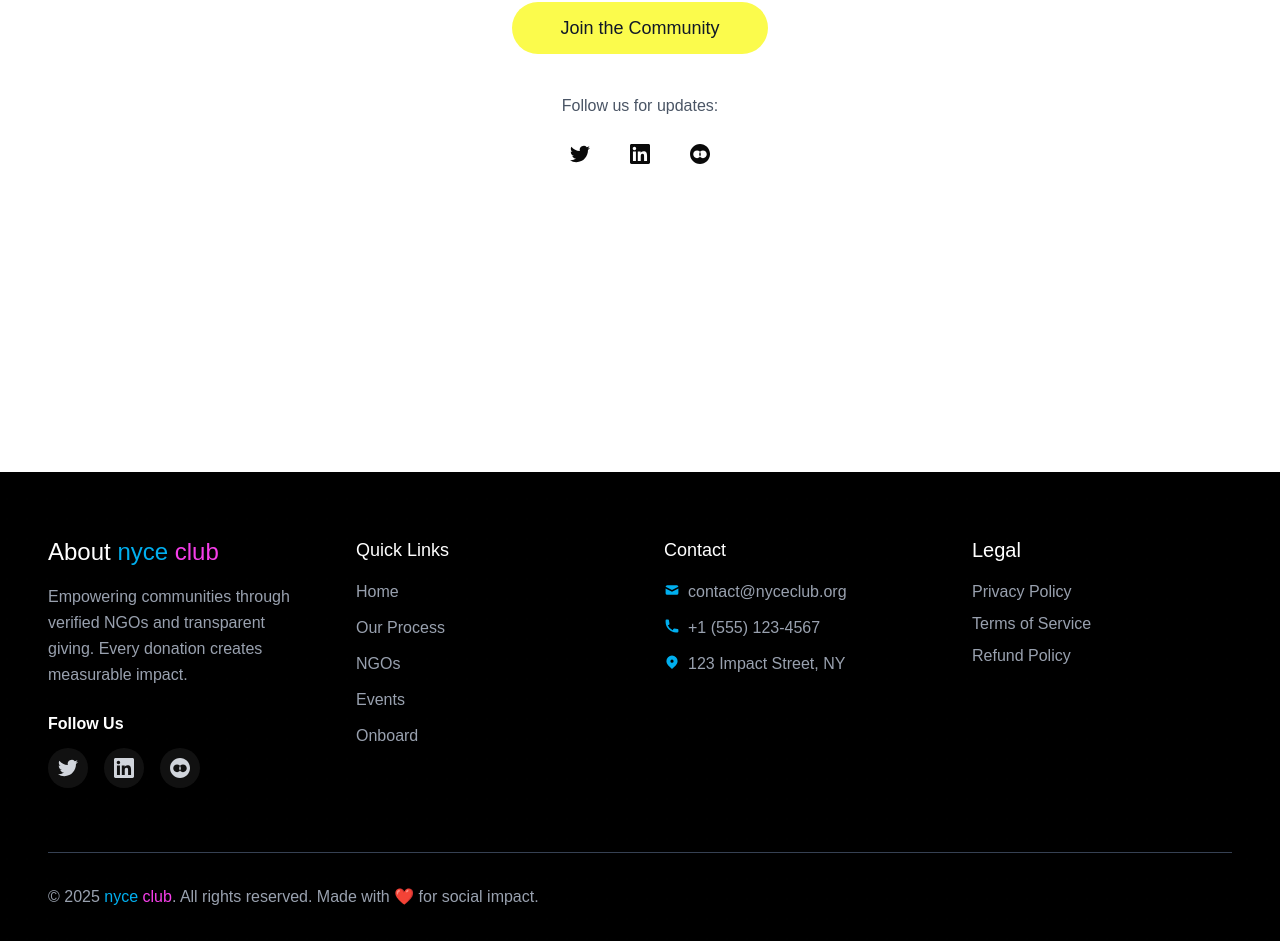
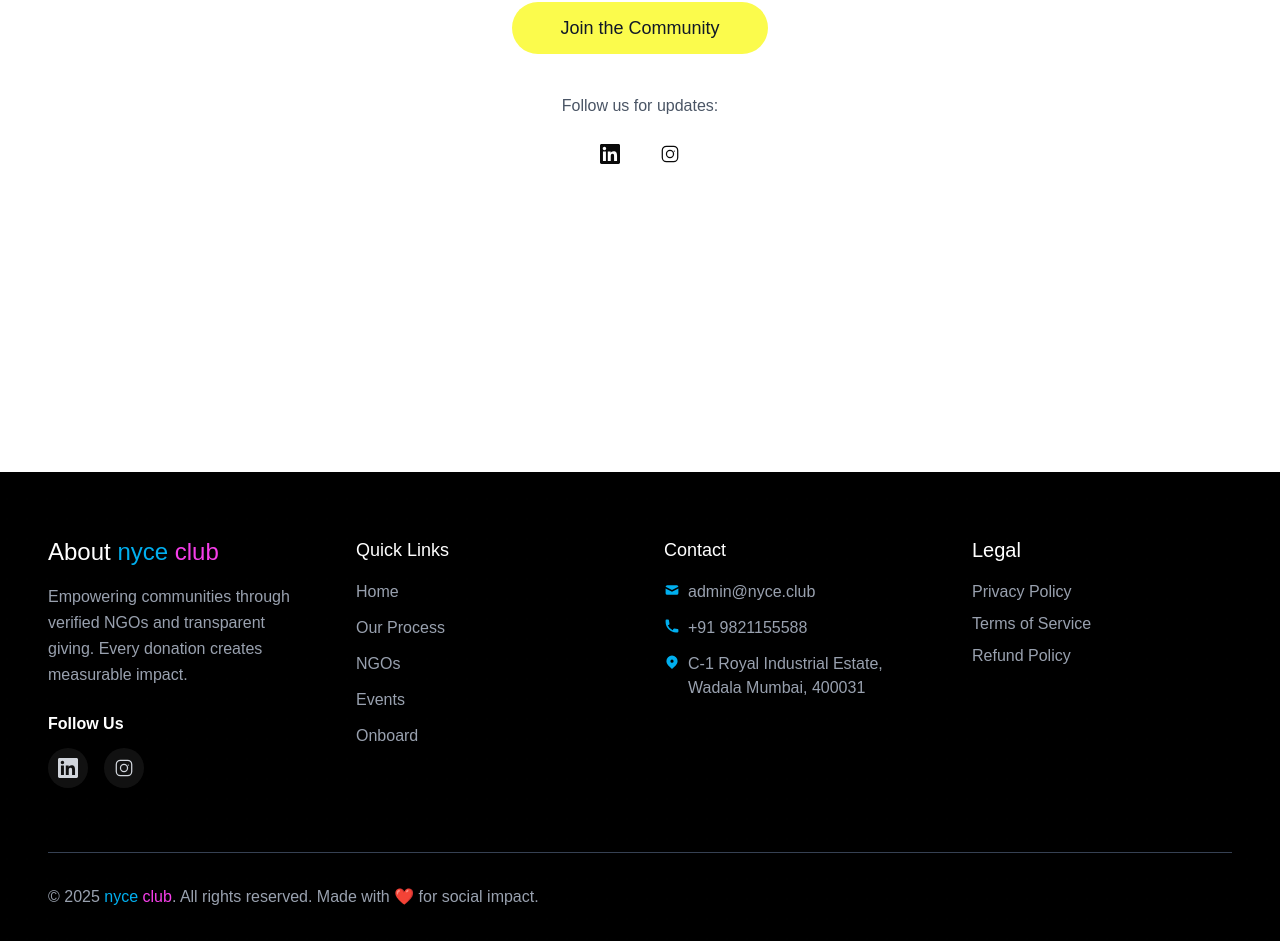
Before and after one commit to Devzel-Agency/nyce_club_frontend, a Next.js app: page /events in a window 1280 px wide. Shown: the part 328-1269 px from the top of the page. Built offline with nearby package versions, Linux system fonts and the light colour scheme; a web font is replaced by a local one.

Commit message:
feat: Update social media links and improve footer contact information

```diff
--- a/components/footer.js
+++ b/components/footer.js
@@ -25,31 +25,27 @@
 
   const socialLinks = [
     {
-      name: "Twitter",
-      icon: (
-        <svg className="w-5 h-5" fill="currentColor" viewBox="0 0 24 24">
-          <path d="M23.953 4.57a10 10 0 01-2.825.775 4.958 4.958 0 002.163-2.723c-.951.555-2.005.959-3.127 1.184a4.92 4.92 0 00-8.384 4.482C7.69 8.095 4.067 6.13 1.64 3.162a4.822 4.822 0 00-.666 2.475c0 1.71.87 3.213 2.188 4.096a4.904 4.904 0 01-2.228-.616v.06a4.923 4.923 0 003.946 4.827 4.996 4.996 0 01-2.212.085 4.936 4.936 0 004.604 3.417 9.867 9.867 0 01-6.102 2.105c-.39 0-.779-.023-1.17-.067a13.995 13.995 0 007.557 2.209c9.053 0 13.998-7.496 13.998-13.985 0-.21 0-.42-.015-.63A9.935 9.935 0 0024 4.59z" />
-        </svg>
-      ),
-      href: "#",
-    },
-    {
       name: "LinkedIn",
       icon: (
         <svg className="w-5 h-5" fill="currentColor" viewBox="0 0 24 24">
           <path d="M20.447 20.452h-3.554v-5.569c0-1.328-.027-3.037-1.852-3.037-1.853 0-2.136 1.445-2.136 2.939v5.667H9.351V9h3.414v1.561h.046c.477-.9 1.637-1.85 3.37-1.85 3.601 0 4.267 2.37 4.267 5.455v6.286zM5.337 7.433c-1.144 0-2.063-.926-2.063-2.065 0-1.138.92-2.063 2.063-2.063 1.14 0 2.064.925 2.064 2.063 0 1.139-.925 2.065-2.064 2.065zm1.782 13.019H3.555V9h3.564v11.452zM22.225 0H1.771C.792 0 0 .774 0 1.729v20.542C0 23.227.792 24 1.771 24h20.451C23.2 24 24 23.227 24 22.271V1.729C24 .774 23.2 0 22.222 0h.003z" />
         </svg>
       ),
-      href: "#",
+      href: "https://www.linkedin.com/company/nyce-club/",
     },
     {
       name: "Instagram",
       icon: (
-        <svg className="w-5 h-5" fill="currentColor" viewBox="0 0 24 24">
-          <path d="M12.017 0C5.396 0 .029 5.367.029 11.987c0 6.618 5.367 11.986 11.988 11.986s11.987-5.368 11.987-11.986C24.014 5.367 18.635.001 12.017.001zM8.449 16.988c-2.509 0-4.543-2.033-4.543-4.541s2.034-4.541 4.543-4.541 4.541 2.033 4.541 4.541-2.032 4.541-4.541 4.541zm7.119 0c-2.509 0-4.541-2.033-4.541-4.541s2.032-4.541 4.541-4.541 4.541 2.033 4.541 4.541-2.032 4.541-4.541 4.541z" />
+        <svg
+          className="w-5 h-5"
+          viewBox="0 0 24 24"
+          fill="currentColor"
+          xmlns="http://www.w3.org/2000/svg"
+        >
+          <path d="M7.75 2h8.5A5.75 5.75 0 0 1 22 7.75v8.5A5.75 5.75 0 0 1 16.25 22h-8.5A5.75 5.75 0 0 1 2 16.25v-8.5A5.75 5.75 0 0 1 7.75 2zm0 1.5A4.25 4.25 0 0 0 3.5 7.75v8.5A4.25 4.25 0 0 0 7.75 20.5h8.5a4.25 4.25 0 0 0 4.25-4.25v-8.5A4.25 4.25 0 0 0 16.25 3.5h-8.5zM12 7a5 5 0 1 1 0 10 5 5 0 0 1 0-10zm0 1.5a3.5 3.5 0 1 0 0 7 3.5 3.5 0 0 0 0-7zm5.25-.75a.75.75 0 1 1 0 1.5.75.75 0 0 1 0-1.5z" />
         </svg>
       ),
-      href: "#",
+      href: "https://www.instagram.com/nyce.club/",
     },
   ];
 
@@ -150,7 +146,8 @@
                     <path d="M2.003 5.884L10 9.882l7.997-3.998A2 2 0 0016 4H4a2 2 0 00-1.997 1.884z" />
                     <path d="M18 8.118l-8 4-8-4V14a2 2 0 002 2h12a2 2 0 002-2V8.118z" />
                   </svg>
-                  <span>contact@nyceclub.org</span>
+                  {/* Email link */}
+                  <a href="mailto:admin@nyce.club">admin@nyce.club</a>
                 </li>
                 <li className="flex items-start space-x-2">
                   <svg
@@ -160,9 +157,10 @@
                   >
                     <path d="M2 3a1 1 0 011-1h2.153a1 1 0 01.986.836l.74 4.435a1 1 0 01-.54 1.06l-1.548.773a11.037 11.037 0 006.105 6.105l.774-1.548a1 1 0 011.059-.54l4.435.74a1 1 0 01.836.986V17a1 1 0 01-1 1h-2C7.82 18 2 12.18 2 5V3z" />
                   </svg>
-                  <span>+1 (555) 123-4567</span>
+                  {/* Phone link */}
+                  <a href="tel:+919821155588">+91 9821155588</a>
                 </li>
-                <li className="flex items-start space-x-2">
+                <li className="flex items-start space-x-2 max-w-72">
                   <svg
                     className="w-4 h-4 mt-0.5 text-[#00afef] flex-shrink-0"
                     fill="currentColor"
@@ -174,7 +172,10 @@
                       clipRule="evenodd"
                     />
                   </svg>
-                  <span>123 Impact Street, NY</span>
+                  {/* Address (plain text as requested) */}
+                  <span>
+                    C-1 Royal Industrial Estate, Wadala Mumbai, 400031
+                  </span>
                 </li>
               </ul>
             </div>
--- a/sections/events/events.js
+++ b/sections/events/events.js
@@ -1,15 +1,6 @@
 import React from "react";
 
 const socials = [
-  {
-    name: "Twitter",
-    icon: (
-      <svg className="w-5 h-5" fill="currentColor" viewBox="0 0 24 24">
-        <path d="M23.953 4.57a10 10 0 01-2.825.775 4.958 4.958 0 002.163-2.723c-.951.555-2.005.959-3.127 1.184a4.92 4.92 0 00-8.384 4.482C7.69 8.095 4.067 6.13 1.64 3.162a4.822 4.822 0 00-.666 2.475c0 1.71.87 3.213 2.188 4.096a4.904 4.904 0 01-2.228-.616v.06a4.923 4.923 0 003.946 4.827 4.996 4.996 0 01-2.212.085 4.936 4.936 0 004.604 3.417 9.867 9.867 0 01-6.102 2.105c-.39 0-.779-.023-1.17-.067a13.995 13.995 0 007.557 2.209c9.053 0 13.998-7.496 13.998-13.985 0-.21 0-.42-.015-.63A9.935 9.935 0 0024 4.59z" />
-      </svg>
-    ),
-    href: "#",
-  },
   {
     name: "LinkedIn",
     icon: (
@@ -17,16 +8,21 @@
         <path d="M20.447 20.452h-3.554v-5.569c0-1.328-.027-3.037-1.852-3.037-1.853 0-2.136 1.445-2.136 2.939v5.667H9.351V9h3.414v1.561h.046c.477-.9 1.637-1.85 3.37-1.85 3.601 0 4.267 2.37 4.267 5.455v6.286zM5.337 7.433c-1.144 0-2.063-.926-2.063-2.065 0-1.138.92-2.063 2.063-2.063 1.14 0 2.064.925 2.064 2.063 0 1.139-.925 2.065-2.064 2.065zm1.782 13.019H3.555V9h3.564v11.452zM22.225 0H1.771C.792 0 0 .774 0 1.729v20.542C0 23.227.792 24 1.771 24h20.451C23.2 24 24 23.227 24 22.271V1.729C24 .774 23.2 0 22.222 0h.003z" />
       </svg>
     ),
-    href: "#",
+    href: "https://www.linkedin.com/company/nyce-club/",
   },
   {
     name: "Instagram",
     icon: (
-      <svg className="w-5 h-5" fill="currentColor" viewBox="0 0 24 24">
-        <path d="M12.017 0C5.396 0 .029 5.367.029 11.987c0 6.618 5.367 11.986 11.988 11.986s11.987-5.368 11.987-11.986C24.014 5.367 18.635.001 12.017.001zM8.449 16.988c-2.509 0-4.543-2.033-4.543-4.541s2.034-4.541 4.543-4.541 4.541 2.033 4.541 4.541-2.032 4.541-4.541 4.541zm7.119 0c-2.509 0-4.541-2.033-4.541-4.541s2.032-4.541 4.541-4.541 4.541 2.033 4.541 4.541-2.032 4.541-4.541 4.541z" />
+      <svg
+        className="w-5 h-5"
+        viewBox="0 0 24 24"
+        fill="currentColor"
+        xmlns="http://www.w3.org/2000/svg"
+      >
+        <path d="M7.75 2h8.5A5.75 5.75 0 0 1 22 7.75v8.5A5.75 5.75 0 0 1 16.25 22h-8.5A5.75 5.75 0 0 1 2 16.25v-8.5A5.75 5.75 0 0 1 7.75 2zm0 1.5A4.25 4.25 0 0 0 3.5 7.75v8.5A4.25 4.25 0 0 0 7.75 20.5h8.5a4.25 4.25 0 0 0 4.25-4.25v-8.5A4.25 4.25 0 0 0 16.25 3.5h-8.5zM12 7a5 5 0 1 1 0 10 5 5 0 0 1 0-10zm0 1.5a3.5 3.5 0 1 0 0 7 3.5 3.5 0 0 0 0-7zm5.25-.75a.75.75 0 1 1 0 1.5.75.75 0 0 1 0-1.5z" />
       </svg>
     ),
-    href: "#",
+    href: "https://www.instagram.com/nyce.club/",
   },
 ];
 
@@ -51,7 +47,8 @@
 
         <div className="flex flex-col items-center gap-6 w-full">
           <a
-            href="#"
+            target="#"
+            href="https://chat.whatsapp.com/D4WnE0WL1b7CAAgYn5mZKg"
             className="bg-[#FBFB4C] text-gray-900 px-8 py-3 font-[500] rounded-full font-polysans text-lg w-full max-w-[16rem] text-center transition-colors"
           >
             Join the Community
--- a/sections/home/about.js
+++ b/sections/home/about.js
@@ -51,7 +51,7 @@
 
         {/* CTA Button */}
         <div className="text-center w-full">
-          <Link href={"/ngo"}>
+          <Link href={"/ngos"}>
             <button className="bg-black text-white font-overused-grotesk font-medium sm:w-max w-1/2 sm:px-11 py-3 rounded-full text-lg   ">
               Explore NGOs
             </button>
--- a/sections/home/hero.js
+++ b/sections/home/hero.js
@@ -60,13 +60,13 @@
           className="flex sm:flex-row gap-3 sm:gap-4 w-full sm:w-auto"
         >
           <Link
-            href="/ngo"
+            href="/ngos"
             className="bg-[#fbfb4c] text-black w-1/2 sm:w-max px-6 sm:px-11 py-3  rounded-full font-overused-grotesk font-medium text-base sm:text-lg hover:scale-105 transition-transform inline-block text-center"
           >
             Explore NGOs
           </Link>
           <Link
-            href="/process"
+            href="/#process"
             className="  text-white px-6 sm:px-11 w-1/2 sm:w-max py-3  rounded-full font-overused-grotesk font-medium text-base sm:text-lg hover:scale-105 transition-transform inline-block border border-white/90 text-center"
           >
             Our Process
```
